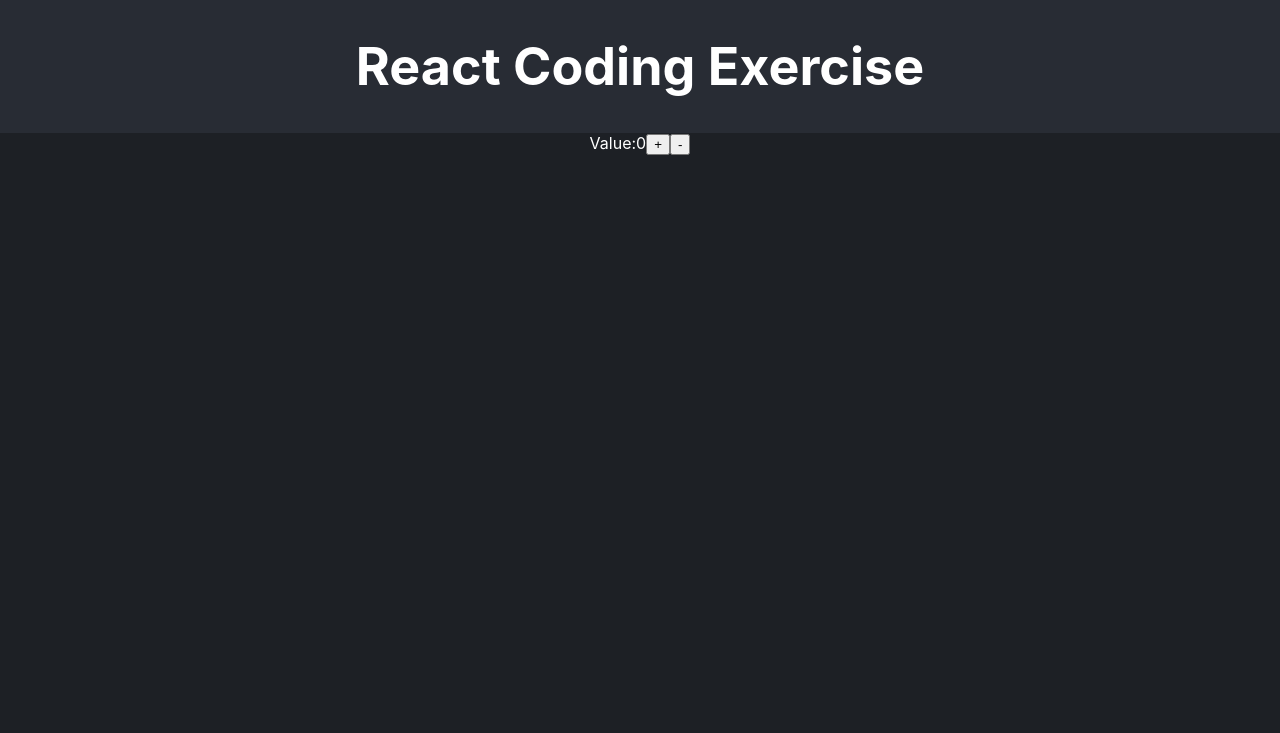
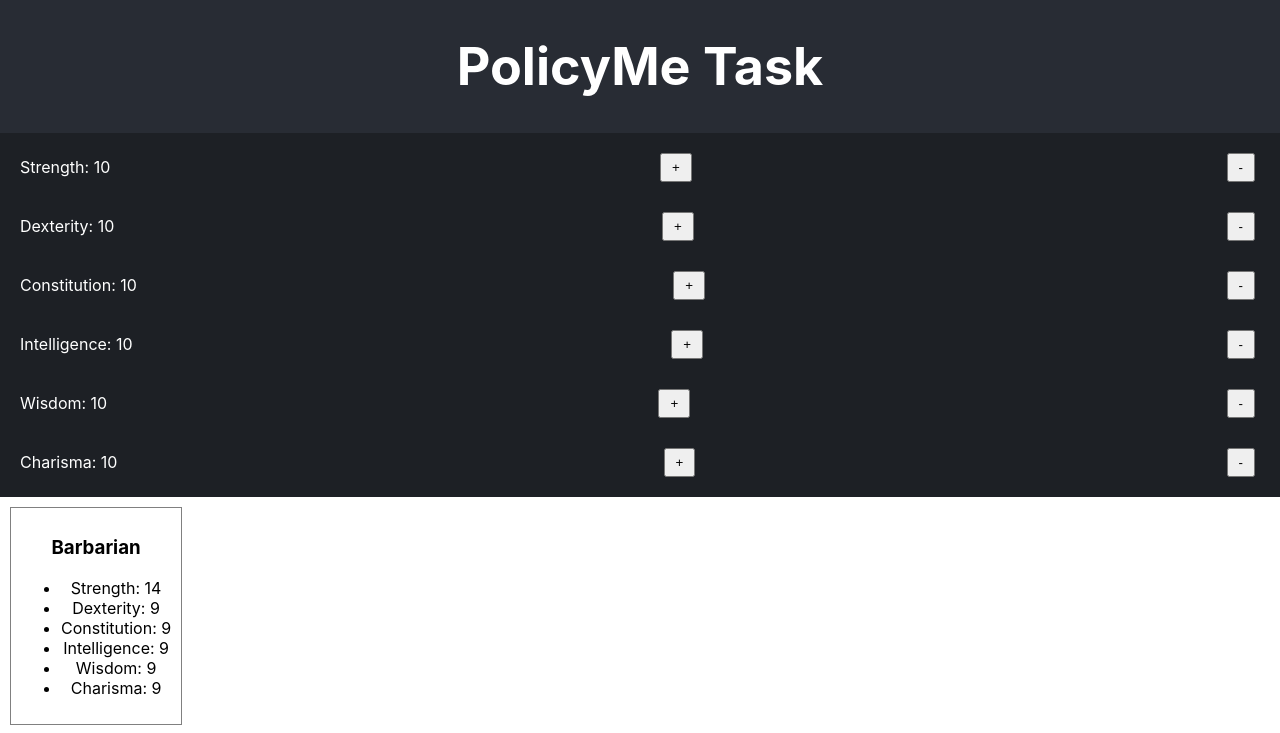
Before and after one commit to SETURAJ/recruiting-webapp-character, a React (Create React App) app: page / in a window 1280 px wide. Shown: the top 733 px of the page. Built offline with nearby package versions, Linux system fonts and the light colour scheme.

Commit message:
First 4 requirements

```diff
--- a/src/App.js
+++ b/src/App.js
@@ -1,22 +1,53 @@
-import { useState } from 'react';
+
+// src/App.js
+import React, { useState } from 'react';
 import './App.css';
-import { ATTRIBUTE_LIST, CLASS_LIST, SKILL_LIST } from './consts.js';
-
+import AttributeControl from './components/AttributeControl/attributecontrol.js';
+import ClassDisplay from './components/ClassDisplay/ClassDisplay';
+import { ATTRIBUTE_LIST, CLASS_LIST } from './consts.js';
 
 function App() {
-  const [num, setNum] = useState(0);
+  const [attributes, setAttributes] = useState({
+    Strength: 10,
+    Dexterity: 10,
+    Constitution: 10,
+    Intelligence: 10,
+    Wisdom: 10,
+    Charisma: 10,
+  });
+
+  const updateAttribute = (attributeName, delta) => {
+    setAttributes(prevAttributes => ({
+      ...prevAttributes,
+      [attributeName]: Math.max(0, prevAttributes[attributeName] + delta)
+    }));
+  };
+
   return (
     <div className="App">
       <header className="App-header">
-        <h1>React Coding Exercise</h1>
+        <h1>PolicyMe Task</h1>
       </header>
       <section className="App-section">
-        <div>
-          Value:
-          {num}
-          <button>+</button>
-          <button>-</button>
-        </div>
+        {ATTRIBUTE_LIST.map(attribute => (
+          <AttributeControl
+            key={attribute}
+            attributeName={attribute}
+            attributeValue={attributes[attribute]}
+            onIncrement={() => updateAttribute(attribute, 1)}
+            onDecrement={() => updateAttribute(attribute, -1)}
+          />
+        ))}
+      </section>
+      <section className="Class-section">
+        {Object.entries(CLASS_LIST).map(([className, classAttributes]) => (
+          <ClassDisplay
+            key={className}
+            className={className}
+            classAttributes={classAttributes}
+            currentAttributes={attributes}
+          />
+        ))}
       </section>
     </div>
   );
--- /dev/null
+++ b/src/components/AttributeControl/attributecontrol.css
@@ -0,0 +1,16 @@
+.attribute-control {
+    margin: 10px;
+    padding: 10px;
+    display: flex;
+    justify-content: space-between;
+    align-items: center;
+  }
+
+  .attribute-control div {
+    margin-right: 20px;
+  }
+
+  .attribute-control button {
+    padding: 5px 10px;
+    margin: 0 5px;
+  }
--- /dev/null
+++ b/src/components/AttributeControl/attributecontrol.js
@@ -0,0 +1,14 @@
+import React from 'react';
+import './attributecontrol.css'
+
+function AttributeControl({ attributeName, attributeValue, onIncrement, onDecrement }) {
+  return (
+    <div className="attribute-control">
+      <div>{attributeName}: {attributeValue}</div>
+      <button onClick={onIncrement}>+</button>
+      <button onClick={onDecrement}>-</button>
+    </div>
+  );
+}
+
+export default AttributeControl;
--- /dev/null
+++ b/src/components/ClassDisplay/ClassDisplay.css
@@ -0,0 +1,11 @@
+/* src/components/ClassDisplay/ClassDisplay.css */
+.class-display {
+    border: 1px solid grey;
+    margin: 10px;
+    padding: 10px;
+    width: fit-content;
+  }
+
+  .class-display.eligible {
+    border-color: red; /* Highlight eligible classes */
+  }
--- /dev/null
+++ b/src/components/ClassDisplay/ClassDisplay.js
@@ -0,0 +1,25 @@
+// src/components/ClassDisplay/ClassDisplay.js
+import React from 'react';
+import './ClassDisplay.css';
+
+function ClassDisplay({ className, classAttributes, currentAttributes }) {
+  const meetsRequirements = Object.entries(classAttributes).every(([key, value]) =>
+    currentAttributes[key] >= value
+  );
+
+  return (
+    <div
+      className={`class-display ${meetsRequirements ? 'eligible' : ''}`}
+      onClick={() => {}}
+    >
+      <h3>{className}</h3>
+      <ul>
+        {Object.entries(classAttributes).map(([attribute, value]) => (
+          <li key={attribute}>{attribute}: {value}</li>
+        ))}
+      </ul>
+    </div>
+  );
+}
+
+export default ClassDisplay;
```
